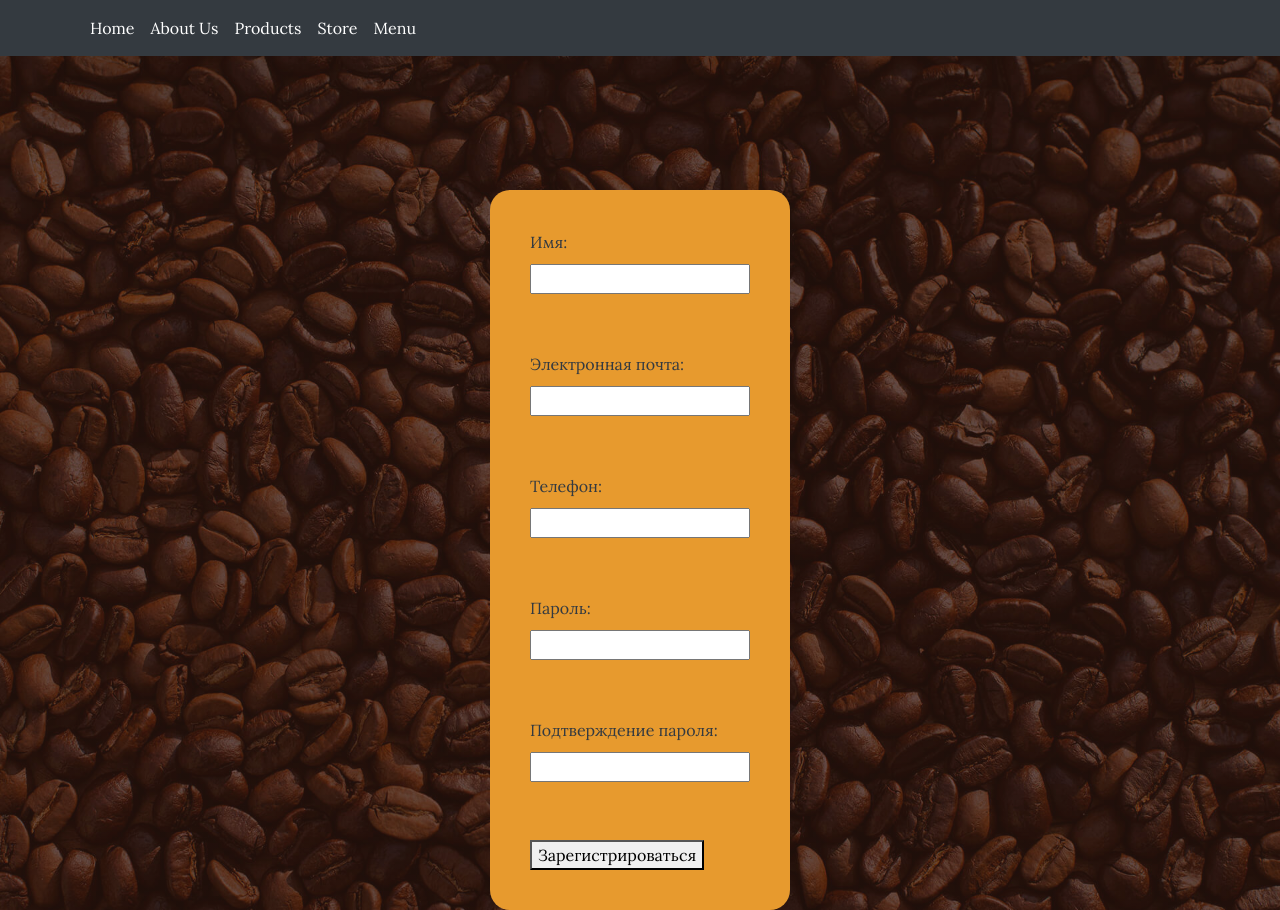
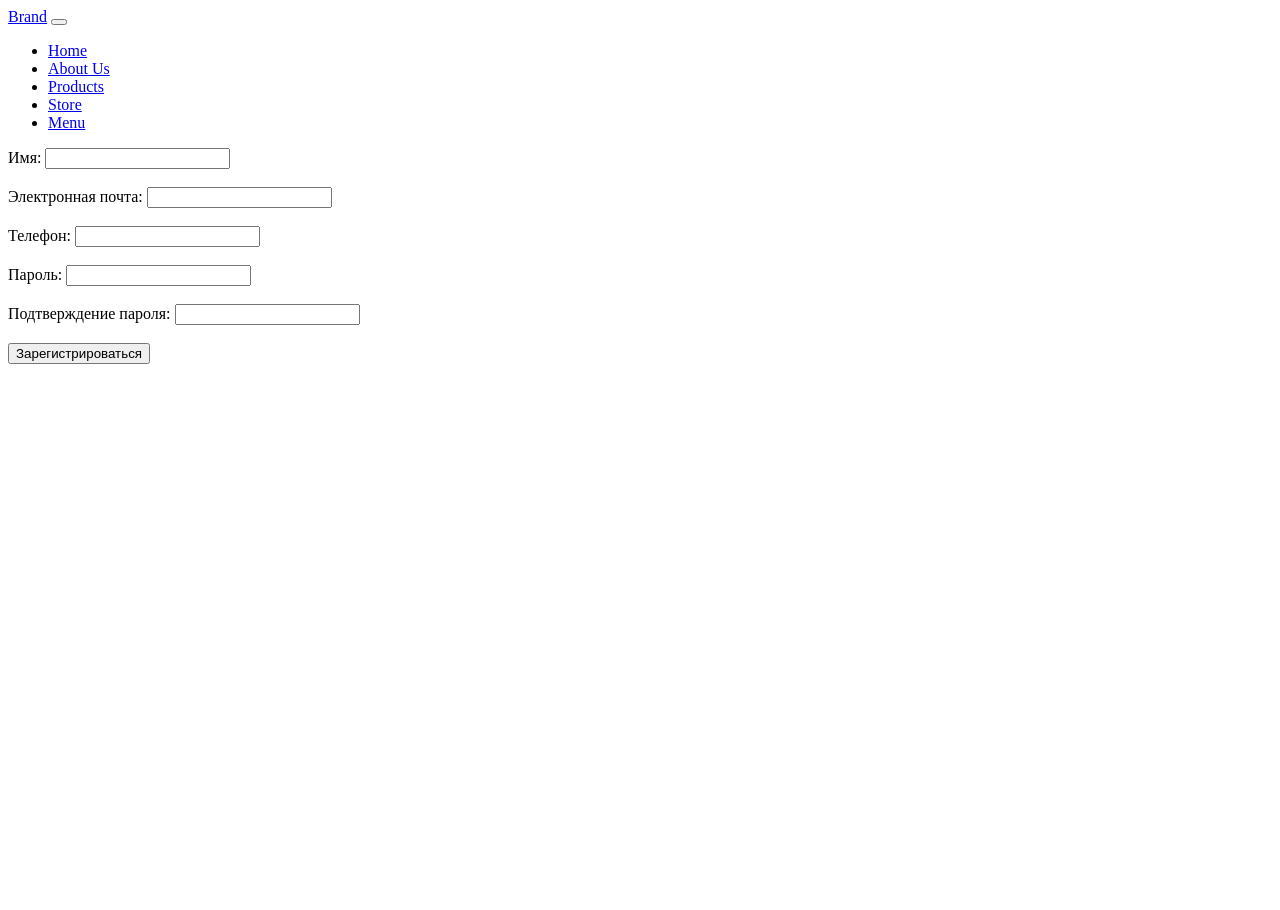
Before and after one commit to MRXML/graduate_work, a Django app: page /registration/ in a window 1280 px wide. After the commit the page ends 364 px from the top, so only its background shows below. Run offline with Django 4.2, Linux system fonts and the light colour scheme; some libraries are stand-ins or nearby versions.

Commit message:
finished registr

```diff
--- a/accounts/forms.py
+++ b/accounts/forms.py
@@ -1,6 +1,7 @@
 from django import forms
 from django.contrib.auth.models import User
 from django.contrib.auth.forms import UserCreationForm, AuthenticationForm
+from django.contrib.auth.views import LoginView
 
 class User_reg(UserCreationForm):
     username = forms.CharField(label='Username', widget=forms.TextInput(attrs={'class': 'form-control',
@@ -26,3 +27,5 @@ class User_reg(UserCreationForm):
     class Meta:
         model = User
         fields = ('username', 'email', 'password1', 'password2')
+class LoginUser(LoginView):
+    ...
--- a/accounts/templates/adduser.html
+++ /dev/null
@@ -1,23 +0,0 @@
-
-{% block content %}
-    <form action="{% url 'register' %}" method="post" role="form" class="registration-form">
-        {% csrf_token %}
-
-        <label for="name">Имя:</label>
-        <input type="text" id="name" name="name" required><br><br>
-
-        <label for="email">Электронная почта:</label>
-        <input type="email" id="email" name="email" required><br><br>
-
-        <label for="phone">Телефон:</label>
-        <input type="tel" id="phone" name="phone" required><br><br>
-
-        <label for="password1">Пароль:</label>
-        <input type="password" id="password1" name="password1" required><br><br>
-
-        <label for="password2">Подтверждение пароля:</label>
-        <input type="password" id="password2" name="password2" required><br><br>
-
-        <button type="submit">Зарегистрироваться</button>
-    </form>
-{% endblock %}
--- a/accounts/views.py
+++ b/accounts/views.py
@@ -12,4 +12,3 @@ class RegisterUser(CreateView):
 
 class Login(LoginView):
     ...
-#
--- a/templates/registration.html
+++ b/templates/registration.html
@@ -1,80 +1,3 @@
-{% load static %}
-
-<!DOCTYPE html>
-<html data-bs-theme="light" lang="en">
-
-<head>
-    <meta charset="utf-8">
-    <meta name="viewport" content="width=device-width, initial-scale=1.0, shrink-to-fit=no">
-    <title>Menu - Brand</title>
-    <link rel="stylesheet" href="{% static 'assets/bootstrap/css/bootstrap.min.css' %}">
-    <link rel="stylesheet" href="https://fonts.googleapis.com/css?family=Raleway:100,100i,200,200i,300,300i,400,400i,500,500i,600,600i,700,700i,800,800i,900,900i&amp;display=swap">
-    <link rel="stylesheet" href="https://fonts.googleapis.com/css?family=Lora:400,400i,700,700i&amp;display=swap">
-    <style>
-        body {
-            background: linear-gradient(rgba(47, 23, 15, 0.65), rgba(47, 23, 15, 0.65)), url('{% static 'assets/img/bg.jpg' %}');
-            background-size: cover;
-            background-repeat: no-repeat;
-            background-attachment: fixed;
-            background-position: center center;
-            margin: 0;
-            padding: 0;
-            display: flex;
-            justify-content: center;
-            align-items: center;
-            height: 50vh;
-        }
-
-        .navbar-top {
-            background-color: #343a40;
-            width: 100%;
-            position: fixed;
-            top: 0;
-            z-index: 1000;
-        }
-
-        .navbar-dark .navbar-toggler-icon {
-            background-color: #fff;
-        }
-
-        .navbar-nav .nav-link {
-            color: #fff;
-        }
-
-        .navbar-nav .nav-link:hover {
-            color: #ccc;
-        }
-
-        .registration-form {
-            background: rgb(231, 154, 46);
-            padding: 40px;
-            border-radius: 20px;
-            margin-top: 700px;
-        }
-
-        .registration-form label,
-        .registration-form input,
-        .registration-form textarea {
-            display: block;
-            margin-bottom: 10px;
-        }
-
-        .registration-form input[type="submit"] {
-            background-color: rgb(176, 116, 29);
-            border: none;
-            color: white;
-            padding: 10px 20px;
-            font-size: 16px;
-            border-radius: 5px;
-            transition: background-color 0.3s ease;
-        }
-
-        .registration-form input[type="submit"]:hover {
-            background-color: rgb(180, 113, 30);
-        }
-    </style>
-</head>
-
 <body>
     <nav class="navbar navbar-expand-lg navbar-dark navbar-top">
         <div class="container">
@@ -103,9 +26,25 @@
         </div>
     </nav>
 
-    {% include 'adduser.html'%}
+{% block content %}
+    <form action="{% url 'register' %}" method="post" role="form" class="registration-form">
+        {% csrf_token %}
 
-    <script src="{% static 'assets/bootstrap/js/bootstrap.min.js' %}"></script>
-</body>
+        <label for="name">Имя:</label>
+        <input type="text" id="name" name="name" required><br><br>
 
-</html>
+        <label for="email">Электронная почта:</label>
+        <input type="email" id="email" name="email" required><br><br>
+
+        <label for="phone">Телефон:</label>
+        <input type="tel" id="phone" name="phone" required><br><br>
+
+        <label for="password1">Пароль:</label>
+        <input type="password" id="password1" name="password1" required><br><br>
+
+        <label for="password2">Подтверждение пароля:</label>
+        <input type="password" id="password2" name="password2" required><br><br>
+
+        <button type="submit">Зарегистрироваться</button>
+    </form>
+{% endblock %}
```
Also changed, not shown: db.sqlite3.
